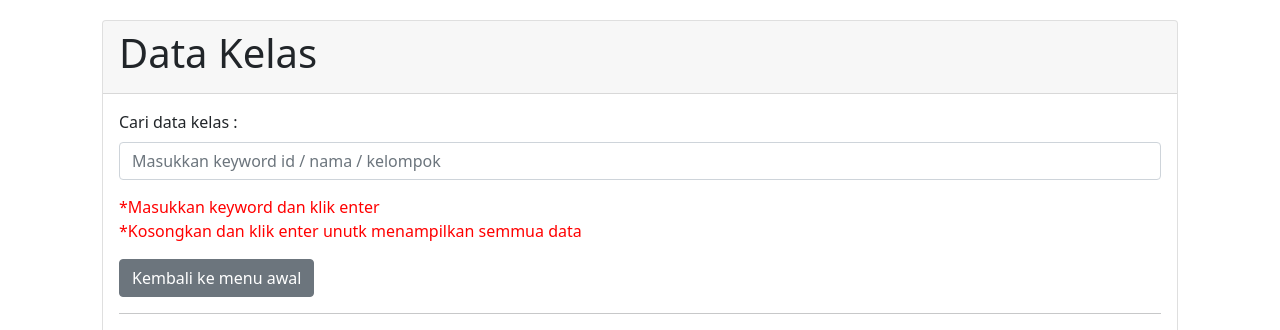
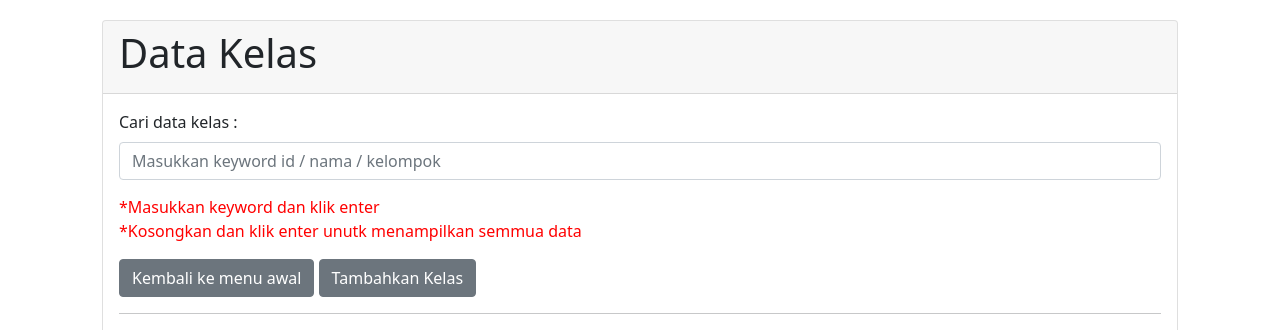
Before and after one commit to nafi-36/perpustakaan_php, a PHP site: page /tampil_kelas.php in a window 1280 px wide. Shown: the top 330 px of the page. Run offline with PHP 8.4, Linux system fonts and the light colour scheme; data that the repository does not hold is empty.

Commit message:
Update tampil_kelas.php

```diff
--- a/tampil_kelas.php
+++ b/tampil_kelas.php
@@ -21,6 +21,7 @@
             </form>
             <p style="color: red;">*Masukkan keyword dan klik enter<br>*Kosongkan dan klik enter unutk menampilkan semmua data</p>
             <a class="btn btn-secondary" href="perpus.html" role="button">Kembali ke menu awal</a>
+            <a class="btn btn-secondary" href="tambah_kelas.php" role="button">Tambahkan Kelas</a>
             <hr>
             <table class="table">
             <thead>
```
